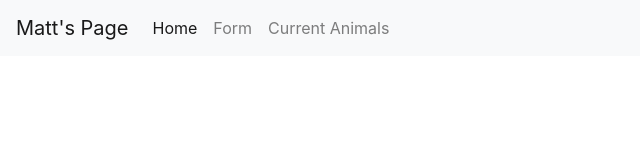
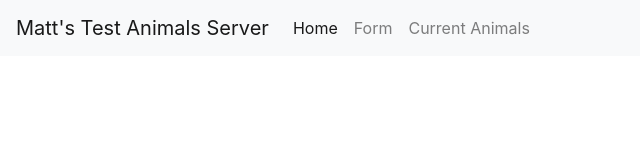
Before and after one commit to mjhxmjh/animals-server, a plain HTML site: page static/index.html in a window 1280 px wide. Shown: the whole page, without its empty margins (0-640 px from the left). Drawn offline with nearby package versions, Linux system fonts and the light colour scheme.

Commit message:
Changed the title of the index page

```diff
--- a/static/index.html
+++ b/static/index.html
@@ -11,7 +11,7 @@
 <body>
 
     <nav class="navbar navbar-expand-lg navbar-light bg-light">
-        <a class="navbar-brand" href="#">Matt's Page</a>
+        <a class="navbar-brand" href="#">Matt's Test Animals Server</a>
         <button class="navbar-toggler" type="button" data-toggle="collapse" data-target="#navbarSupportedContent" aria-controls="navbarSupportedContent" aria-expanded="false" aria-label="Toggle navigation">
           <span class="navbar-toggler-icon"></span>
         </button>
```
